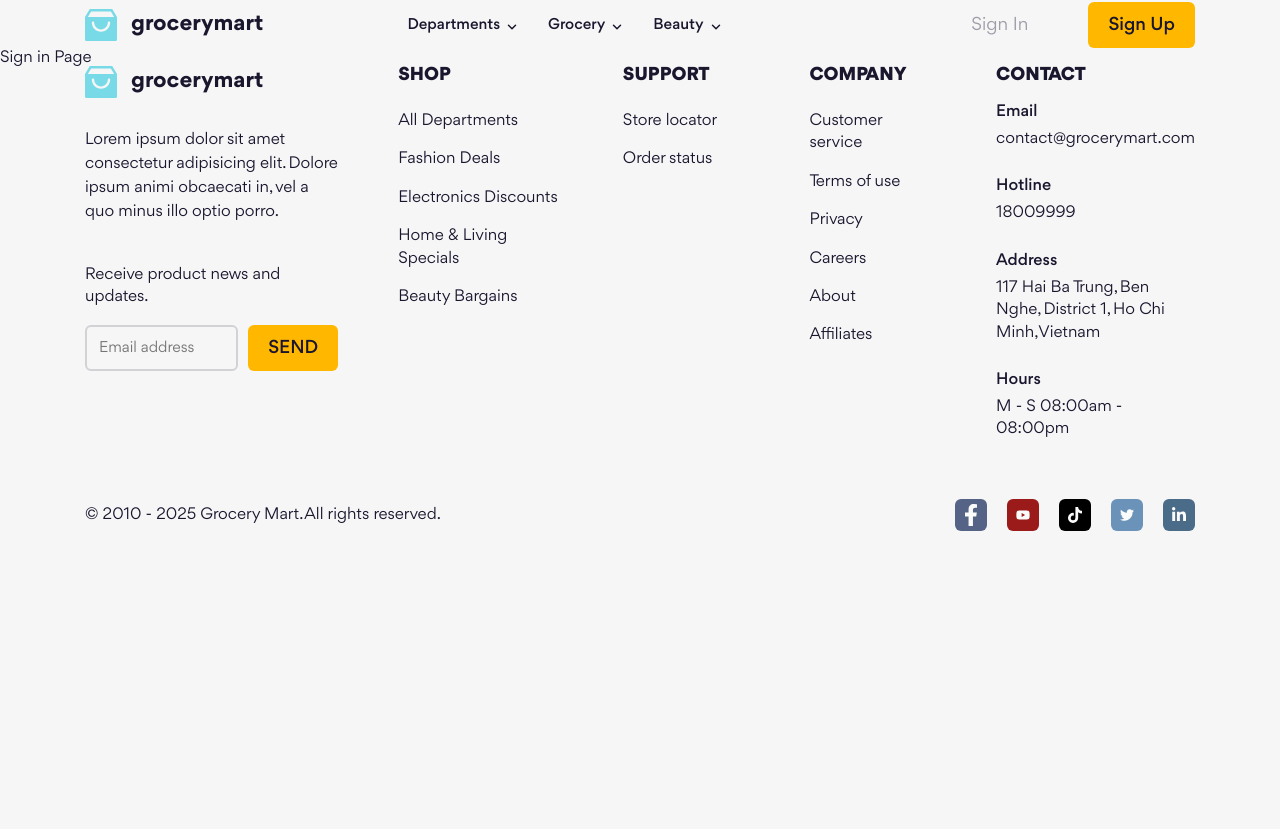
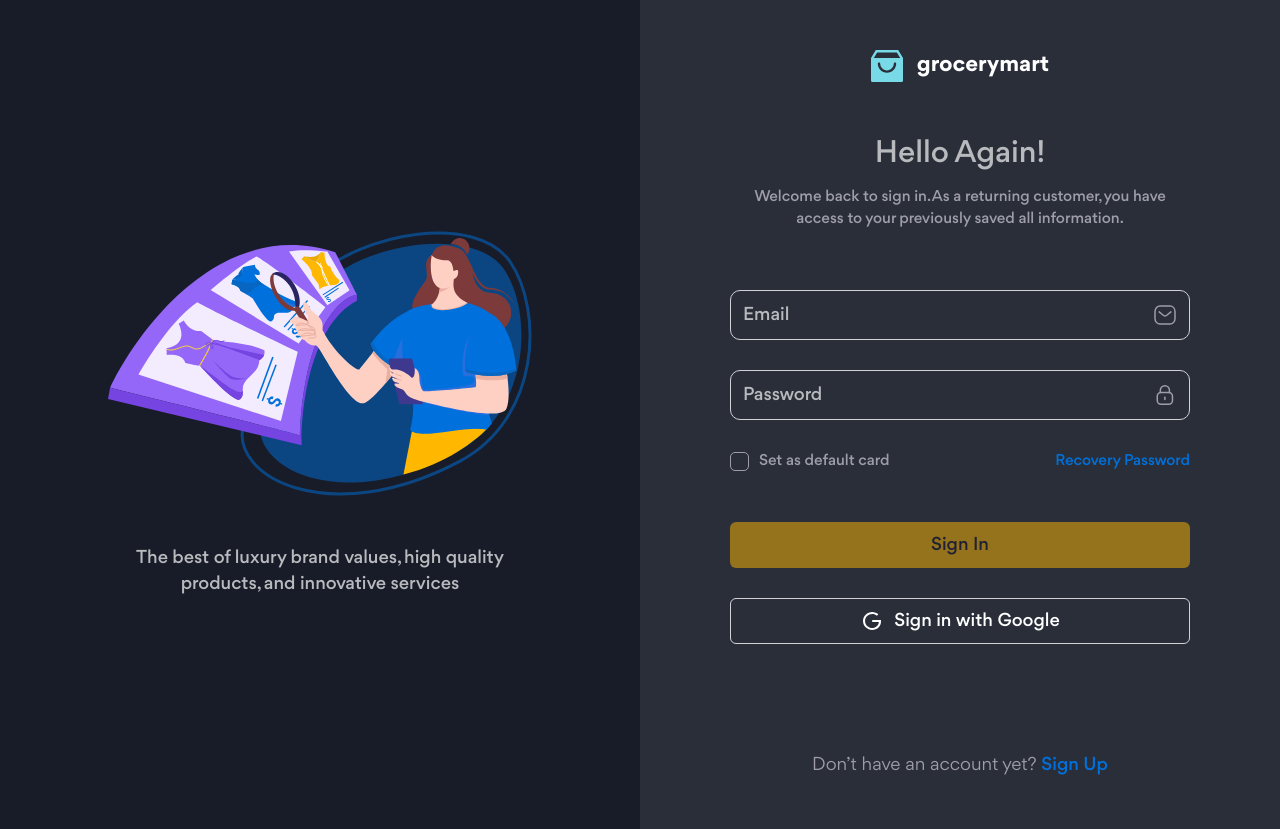
Before and after one commit to JohnT6/f8-htmlcss-08, a website: page sign-in.html in a window 1280 px wide. Before the commit the page ends 800 px from the top, so only its background shows below. Drawn offline with Linux system fonts and the light colour scheme.

Commit message:
Làm trang Sign In và Dark theme

```diff
--- a/scss/components/_form.scss
+++ b/scss/components/_form.scss
@@ -10,6 +10,10 @@ $error-color: #ed4337;
 
     &__group {
         margin-top: 30px;
+
+        @include abstracts.screen(md) {
+            margin-top: 20px;
+        }
 
         &--inline {
             display: flex;
@@ -63,7 +67,7 @@ $error-color: #ed4337;
         }
 
         &::placeholder {
-            color: #d2d1d6;
+            color: var(--form-placeholder-color);
         }
 
         &-icon {
--- a/scss/pages/_auth.scss
+++ b/scss/pages/_auth.scss
@@ -21,6 +21,7 @@
         align-items: center;
         flex-direction: column;
         gap: 50px;
+        background: var(--auth-intro-bg);
 
         &-logo,
         &-next {
@@ -47,6 +48,7 @@
             font-weight: 500;
             line-height: 1.44;
             text-align: center;
+            color: var(--auth-intro-text-color);
 
             @include abstracts.screen(md) {
                 font-size: 1.5rem;
@@ -78,6 +80,10 @@
             width: min(460px, 100%);
             margin: 0 auto;
             padding: 50px 0;
+
+            @include abstracts.screen(md) {
+                padding: 32px 0;
+            }
         }
     }
 
@@ -86,15 +92,17 @@
         font-size: 3rem;
         font-weight: 500;
         line-height: 1.47;
+        color: var(--auth-heading-color);
 
         @include abstracts.screen(md) {
+            margin-top: 40px;
             font-size: 2.2rem;
         }
     }
 
     &__desc {
         margin-top: 10px;
-        padding: 0 30px;
+        padding: 0 20px;
         color: #9e9da8;
         text-align: center;
         font-size: 1.5rem;
@@ -132,6 +140,11 @@
 
         margin-top: 50px;
         gap: 30px;
+
+        @include abstracts.screen(md) {
+            margin-top: 40px;
+            gap: 20px;
+        }
     }
 
     &__btn {
@@ -145,6 +158,7 @@
         line-height: 1.44;
 
         @include abstracts.screen(md) {
+            margin-top: 40px;
             font-size: 1.6rem;
         }
 
--- a/scss/theme/_dark.scss
+++ b/scss/theme/_dark.scss
@@ -8,7 +8,6 @@ html.dark {
         --header-bg-color: #171c28;
         --footer-bg-color: var(--header-bg-color);
         --footer-text-color: #9e9da6;
-
 
         --body-bg-color: #292e39;
         --top-act-group-bg-color: #292e39;
@@ -47,6 +46,15 @@ html.dark {
         --filter-form-shadow: rgba(0, 0, 0, 0.4);
         --filter-form-tag-bg: #171c28;
         --filter-form-arrow: var(--dropdown-arrow-color);
+
+        // Auth
+        --auth-content-bg: #292e39;
+        --auth-intro-bg: #171c28;
+        --auth-intro-text-color: #b9babe;
+        --auth-heading-color: #b9babe;
+
+        //Forms
+        --form-placeholder-color: #b9babe;
     }
 
     @include abstracts.screen(lg) {
--- a/scss/theme/_light.scss
+++ b/scss/theme/_light.scss
@@ -42,6 +42,9 @@
 
         // Auth
         --auth-content-bg: #fff;
+
+        //Forms
+        --form-placeholder-color: #d2d1d6;
     }
 
     @include abstracts.screen(lg) {
@@ -51,5 +54,6 @@
 
     @include abstracts.screen(md) {
         --cate-item-bg: #fff;
+        --auth-intro-bg: #fff;
     }
 }
--- a/sign-in.html
+++ b/sign-in.html
@@ -1,27 +1,14 @@
 <!DOCTYPE html>
-<html lang="en">
+<html lang="en" class="dark">
     <head>
         <meta charset="UTF-8" />
         <meta name="viewport" content="width=device-width, initial-scale=1.0" />
         <title>Sign in | Grocery Mart</title>
         <!-- Favicon -->
-        <link
-            rel="icon"
-            type="image/png"
-            href="./assets/favicon/favicon-96x96.png"
-            sizes="96x96"
-        />
-        <link
-            rel="icon"
-            type="image/svg+xml"
-            href="./assets/favicon/favicon.svg"
-        />
+        <link rel="icon" type="image/png" href="./assets/favicon/favicon-96x96.png" sizes="96x96" />
+        <link rel="icon" type="image/svg+xml" href="./assets/favicon/favicon.svg" />
         <link rel="shortcut icon" href="./assets/favicon/favicon.ico" />
-        <link
-            rel="apple-touch-icon"
-            sizes="180x180"
-            href="./assets/favicon/apple-touch-icon.png"
-        />
+        <link rel="apple-touch-icon" sizes="180x180" href="./assets/favicon/apple-touch-icon.png" />
         <meta name="apple-mobile-web-app-title" content="Grocerymart" />
         <link rel="manifest" href="./assets/favicon/site.webmanifest" />
 
@@ -35,19 +22,74 @@
         <script src="./assets/js/scripts.js"></script>
     </head>
     <body>
-        <!-- Header -->
-        <header id="header"></header>
-        <script>
-            load("#header", "./templates/header.html");
-        </script>
+        <main class="auth">
+            <!-- Auth intro -->
+            <div class="auth__intro d-md-none">
+                <img src="./assets/image/auth/intro.svg" alt="" class="auth__intro-img" />
+                <p class="auth__intro-text">
+                    The best of luxury brand values, high quality products, and innovative services
+                </p>
+            </div>
 
-        <!-- Main -->
-        <h1>Sign in Page</h1>
-
-        <!-- Footer -->
-        <footer id="footer"></footer>
-        <script>
-            load("#footer", "./templates/footer.html");
-        </script>
+            <!-- Auth__content -->
+            <div class="auth__content">
+                <div class="auth__content-inner">
+                    <!-- Logo -->
+                    <a href="./" class="logo">
+                        <img src="./assets/icons/logo.svg" alt="grocerymart" class="logo__img" />
+                        <h2 class="logo__title">grocerymart</h2>
+                    </a>
+                    <h1 class="auth__heading">Hello Again!</h1>
+                    <p class="auth__desc">
+                        Welcome back to sign in. As a returning customer, you have access to your previously saved all
+                        information.
+                    </p>
+                    <form action="./index-logined.html" class="form auth__form">
+                        <div class="form__group">
+                            <div class="form__text-input">
+                                <input type="email" name="" id="" placeholder="Email" class="form__input" required />
+                                <img src="./assets/icons/message.svg" alt="" class="form__input-icon" />
+                                <img src="./assets/icons/form-error.svg" alt="" class="form__input-icon-error" />
+                            </div>
+                            <p class="form__error">Email chưa đúng định dạng</p>
+                        </div>
+                        <div class="form__group">
+                            <div class="form__text-input">
+                                <input
+                                    type="password"
+                                    name=""
+                                    id=""
+                                    placeholder="Password"
+                                    class="form__input"
+                                    required
+                                    minlength="6"
+                                />
+                                <img src="./assets/icons/lock.svg" alt="" class="form__input-icon" />
+                                <img src="./assets/icons/form-error.svg" alt="" class="form__input-icon-error" />
+                            </div>
+                            <p class="form__error">Mật khẩu ít nhất 6 ký tự</p>
+                        </div>
+                        <div class="form__group form__group--inline">
+                            <label class="form__checkbox">
+                                <input type="checkbox" name="" id="" class="form__checkbox-input d-none" />
+                                <span class="form__checkbox-label">Set as default card</span>
+                            </label>
+                            <a href="#!" class="auth__link form__pul-right">Recovery Password</a>
+                        </div>
+                        <div class="form__group auth__btn-group">
+                            <button class="btn btn--primary auth__btn form__submit-btn">Sign In</button>
+                            <button class="btn btn--outline auth__btn btn--no-margin">
+                                <img src="./assets/icons/google.svg" alt="" class="btn__icon icon" />
+                                Sign in with Google
+                            </button>
+                        </div>
+                    </form>
+                    <p class="auth__text">
+                        Don’t have an account yet?
+                        <a href="./sign-up.html" class="auth__link auth__text-link">Sign Up</a>
+                    </p>
+                </div>
+            </div>
+        </main>
     </body>
 </html>
```
Also changed, not shown: sign-up.html (+5 -5 lines), assets/css/main.css, assets/image/auth/intro-arrow.svg, 1 other file.
